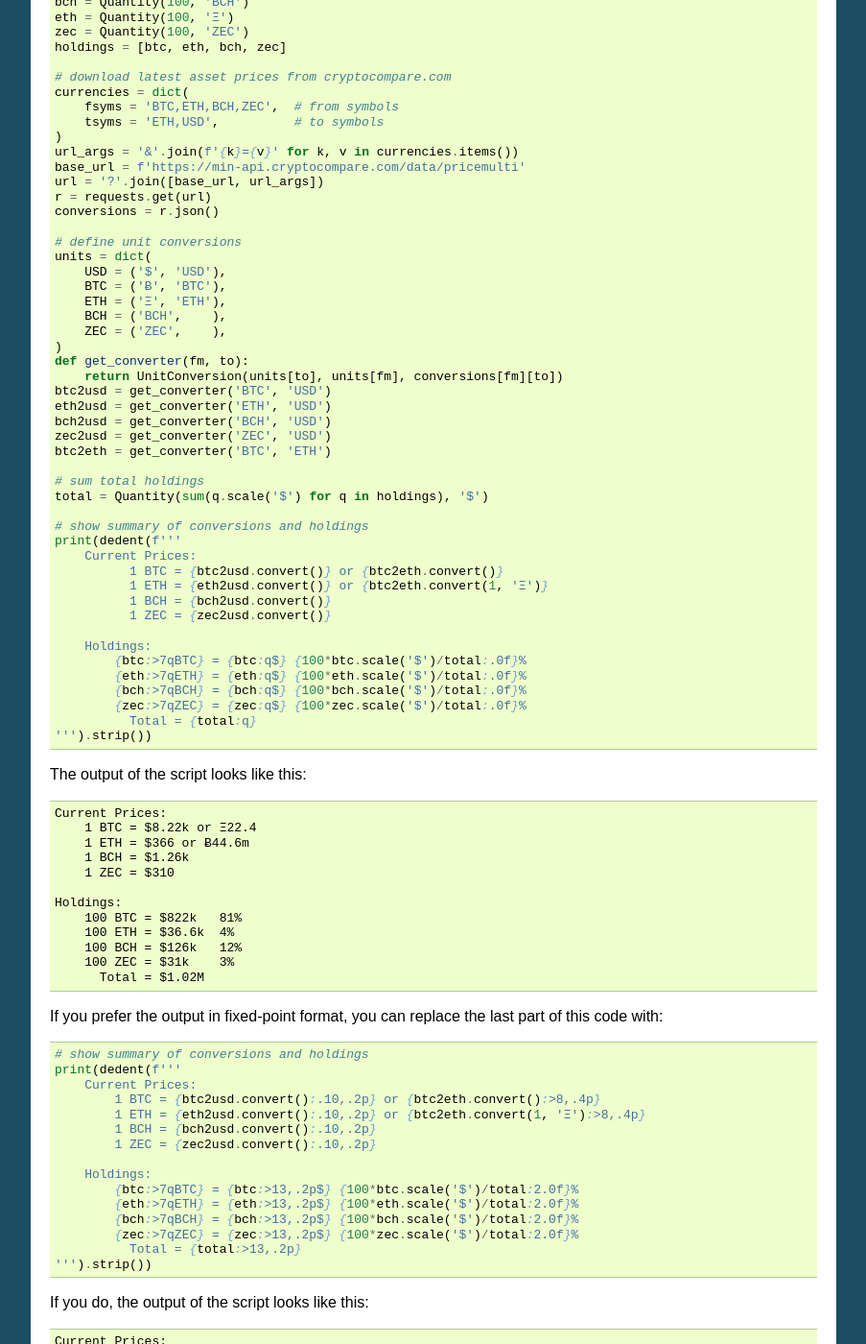
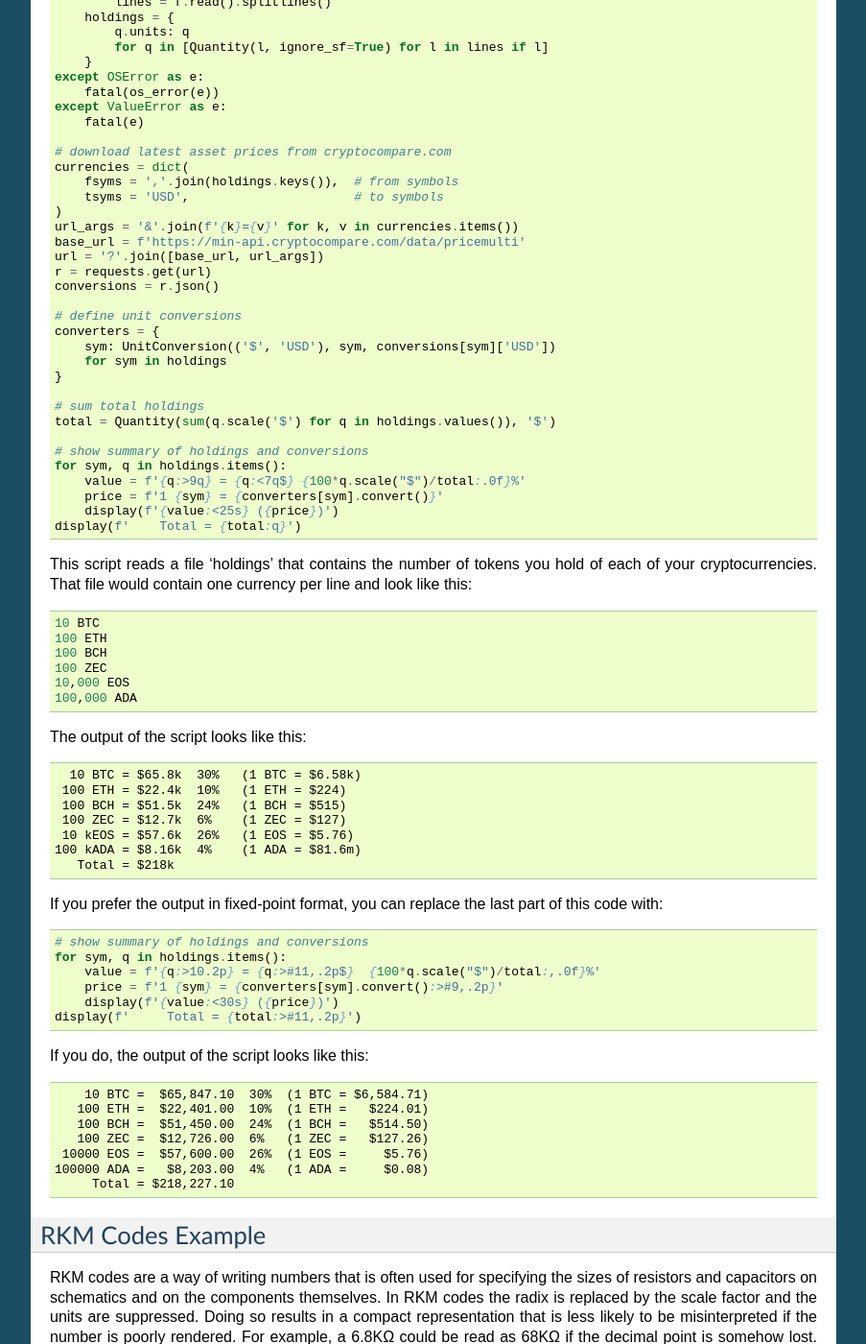
Before and after one commit to KenKundert/quantiphy, a Sphinx documentation site: the page built from doc/examples.rst, in a window 1280 px wide and 1400 px high, scrolled down 12112 px. Shown: the whole window at 96% size, without its empty margins (198-1101 px from the left). Built offline with Sphinx 7.4.7, drawn with Linux system fonts in a browser that asks for light colours; some of the changed text lies outside the part shown.

Commit message:
Improve cryptocurrency example.

```diff
--- a/doc/examples.rst
+++ b/doc/examples.rst
@@ -774,22 +774,27 @@ It demonstrates some of the features of *UnitConversion*.
     #!/usr/bin/env python3
 
     import requests
-    from textwrap import dedent
+    from inform import display, fatal, os_error
     from quantiphy import Quantity, UnitConversion
-
     Quantity.set_prefs(prec=2)
 
     # holdings
-    btc = Quantity(100, 'Ƀ')
-    bch = Quantity(100, 'BCH')
-    eth = Quantity(100, 'Ξ')
-    zec = Quantity(100, 'ZEC')
-    holdings = [btc, eth, bch, zec]
+    try:
+        with open('holdings') as f:
+            lines = f.read().splitlines()
+        holdings = {
+            q.units: q
+            for q in [Quantity(l, ignore_sf=True) for l in lines if l]
+        }
+    except OSError as e:
+        fatal(os_error(e))
+    except ValueError as e:
+        fatal(e)
 
     # download latest asset prices from cryptocompare.com
     currencies = dict(
-        fsyms = 'BTC,ETH,BCH,ZEC',  # from symbols
-        tsyms = 'ETH,USD',          # to symbols
+        fsyms = ','.join(holdings.keys()),  # from symbols
+        tsyms = 'USD',                      # to symbols
     )
     url_args = '&'.join(f'{k}={v}' for k, v in currencies.items())
     base_url = f'https://min-api.cryptocompare.com/data/pricemulti'
@@ -798,90 +803,63 @@ It demonstrates some of the features of *UnitConversion*.
     conversions = r.json()
 
     # define unit conversions
-    units = dict(
-        USD = ('$', 'USD'),
-        BTC = ('Ƀ', 'BTC'),
-        ETH = ('Ξ', 'ETH'),
-        BCH = ('BCH',    ),
-        ZEC = ('ZEC',    ),
-    )
-    def get_converter(fm, to):
-        return UnitConversion(units[to], units[fm], conversions[fm][to])
-    btc2usd = get_converter('BTC', 'USD')
-    eth2usd = get_converter('ETH', 'USD')
-    bch2usd = get_converter('BCH', 'USD')
-    zec2usd = get_converter('ZEC', 'USD')
-    btc2eth = get_converter('BTC', 'ETH')
+    converters = {
+        sym: UnitConversion(('$', 'USD'), sym, conversions[sym]['USD'])
+        for sym in holdings
+    }
 
     # sum total holdings
-    total = Quantity(sum(q.scale('$') for q in holdings), '$')
+    total = Quantity(sum(q.scale('$') for q in holdings.values()), '$')
 
-    # show summary of conversions and holdings
-    print(dedent(f'''
-        Current Prices:
-              1 BTC = {btc2usd.convert()} or {btc2eth.convert()}
-              1 ETH = {eth2usd.convert()} or {btc2eth.convert(1, 'Ξ')}
-              1 BCH = {bch2usd.convert()}
-              1 ZEC = {zec2usd.convert()}
+    # show summary of holdings and conversions
+    for sym, q in holdings.items():
+        value = f'{q:>9q} = {q:<7q$} {100*q.scale("$")/total:.0f}%'
+        price = f'1 {sym} = {converters[sym].convert()}'
+        display(f'{value:<25s} ({price})')
+    display(f'    Total = {total:q}')
 
-        Holdings:
-            {btc:>7qBTC} = {btc:q$} {100*btc.scale('$')/total:.0f}%
-            {eth:>7qETH} = {eth:q$} {100*eth.scale('$')/total:.0f}%
-            {bch:>7qBCH} = {bch:q$} {100*bch.scale('$')/total:.0f}%
-            {zec:>7qZEC} = {zec:q$} {100*zec.scale('$')/total:.0f}%
-              Total = {total:q}
-    ''').strip())
+This script reads a file 'holdings' that contains the number of tokens you hold
+of each of your cryptocurrencies.  That file would contain one currency per line
+and look like this::
+
+    10 BTC
+    100 ETH
+    100 BCH
+    100 ZEC
+    10,000 EOS
+    100,000 ADA
 
 The output of the script looks like this::
 
-    Current Prices:
-        1 BTC = $8.22k or Ξ22.4
-        1 ETH = $366 or Ƀ44.6m
-        1 BCH = $1.26k
-        1 ZEC = $310
-
-    Holdings:
-        100 BTC = $822k   81%
-        100 ETH = $36.6k  4%
-        100 BCH = $126k   12%
-        100 ZEC = $31k    3%
-          Total = $1.02M
+      10 BTC = $65.8k  30%   (1 BTC = $6.58k)
+     100 ETH = $22.4k  10%   (1 ETH = $224)
+     100 BCH = $51.5k  24%   (1 BCH = $515)
+     100 ZEC = $12.7k  6%    (1 ZEC = $127)
+     10 kEOS = $57.6k  26%   (1 EOS = $5.76)
+    100 kADA = $8.16k  4%    (1 ADA = $81.6m)
+       Total = $218k
 
 If you prefer the output in fixed-point format, you can replace the last part of
 this code with:
 
 .. code-block:: python
 
-    # show summary of conversions and holdings
-    print(dedent(f'''
-        Current Prices:
-            1 BTC = {btc2usd.convert():.10,.2p} or {btc2eth.convert():>8,.4p}
-            1 ETH = {eth2usd.convert():.10,.2p} or {btc2eth.convert(1, 'Ξ'):>8,.4p}
-            1 BCH = {bch2usd.convert():.10,.2p}
-            1 ZEC = {zec2usd.convert():.10,.2p}
-
-        Holdings:
-            {btc:>7qBTC} = {btc:>13,.2p$} {100*btc.scale('$')/total:2.0f}%
-            {eth:>7qETH} = {eth:>13,.2p$} {100*eth.scale('$')/total:2.0f}%
-            {bch:>7qBCH} = {bch:>13,.2p$} {100*bch.scale('$')/total:2.0f}%
-            {zec:>7qZEC} = {zec:>13,.2p$} {100*zec.scale('$')/total:2.0f}%
-              Total = {total:>13,.2p}
-    ''').strip())
+    # show summary of holdings and conversions
+    for sym, q in holdings.items():
+        value = f'{q:>10.2p} = {q:>#11,.2p$}  {100*q.scale("$")/total:,.0f}%'
+        price = f'1 {sym} = {converters[sym].convert():>#9,.2p}'
+        display(f'{value:<30s} ({price})')
+    display(f'     Total = {total:>#11,.2p}')
 
 If you do, the output of the script looks like this::
 
-    Current Prices:
-        1 BTC = $10,913.34 or Ξ12.4400
-        1 ETH =    $875.27 or  Ƀ0.0804
-        1 BCH =  $1,290.40
-        1 ZEC =    $399.39
-
-    Holdings:
-        100 BTC = $1,091,334.00 81%
-        100 ETH =    $87,527.00  6%
-        100 BCH =   $129,040.00 10%
-        100 ZEC =    $39,939.00  3%
-          Total = $1,347,840.00
+        10 BTC =  $65,847.10  30%  (1 BTC = $6,584.71)
+       100 ETH =  $22,401.00  10%  (1 ETH =   $224.01)
+       100 BCH =  $51,450.00  24%  (1 BCH =   $514.50)
+       100 ZEC =  $12,726.00  6%   (1 ZEC =   $127.26)
+     10000 EOS =  $57,600.00  26%  (1 EOS =     $5.76)
+    100000 ADA =   $8,203.00  4%   (1 ADA =     $0.08)
+         Total = $218,227.10
 
 
 .. _rkm codes example:
@@ -968,6 +946,8 @@ As a practical example of the use of RKM codes, imagine wanting a program that
 creates pin names for an electrical circuit based on a naming convention.  It
 would take a table of pin characteristics that are used to create the names.
 
+..  This example is not being tested because it fails in python2
+
 For example::
 
     >> from quantiphy import Quantity
```
Also changed, not shown: other parts of doc/examples.rst (+2 -2 lines).
